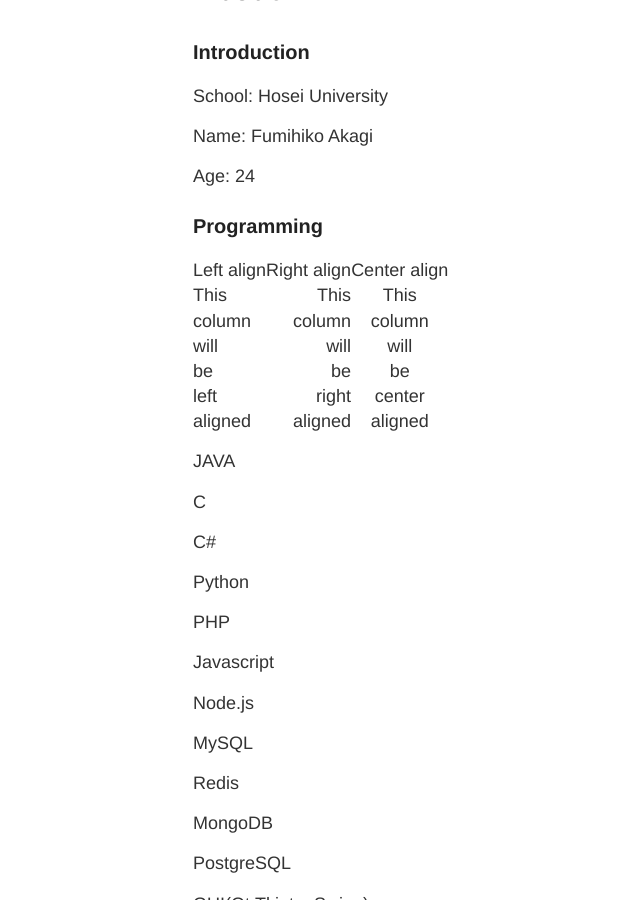
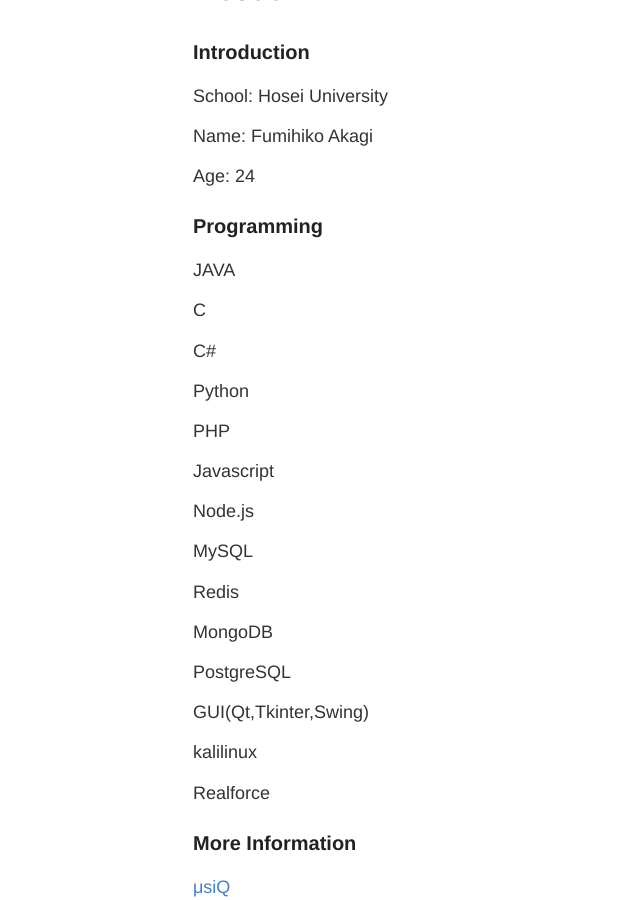
Before and after one commit to The-Actual-Damien/nondroid5-jeckyll, a Jekyll site: the page built from about.md, in a window 1280 px wide and 900 px high, scrolled down 333 px. Shown: the whole window, without its empty margins (87-727 px from the left). Built offline with Jekyll 4.4.1, drawn with Linux system fonts in a browser that asks for light colours; Markdown is read by kramdown in place of the engine named in the settings.

Commit message:
Update about.md

```diff
--- a/about.md
+++ b/about.md
@@ -13,16 +13,6 @@ Name: Fumihiko Akagi
 Age: 24
 
 ### Programming
-
-
-| Left align | Right align | Center align |
-|:-----------|------------:|:------------:|
-| This       |        This |     This     |
-| column     |      column |    column    |
-| will       |        will |     will     |
-| be         |          be |      be      |
-| left       |       right |    center    |
-| aligned    |     aligned |   aligned    |
 
 JAVA
 
```
